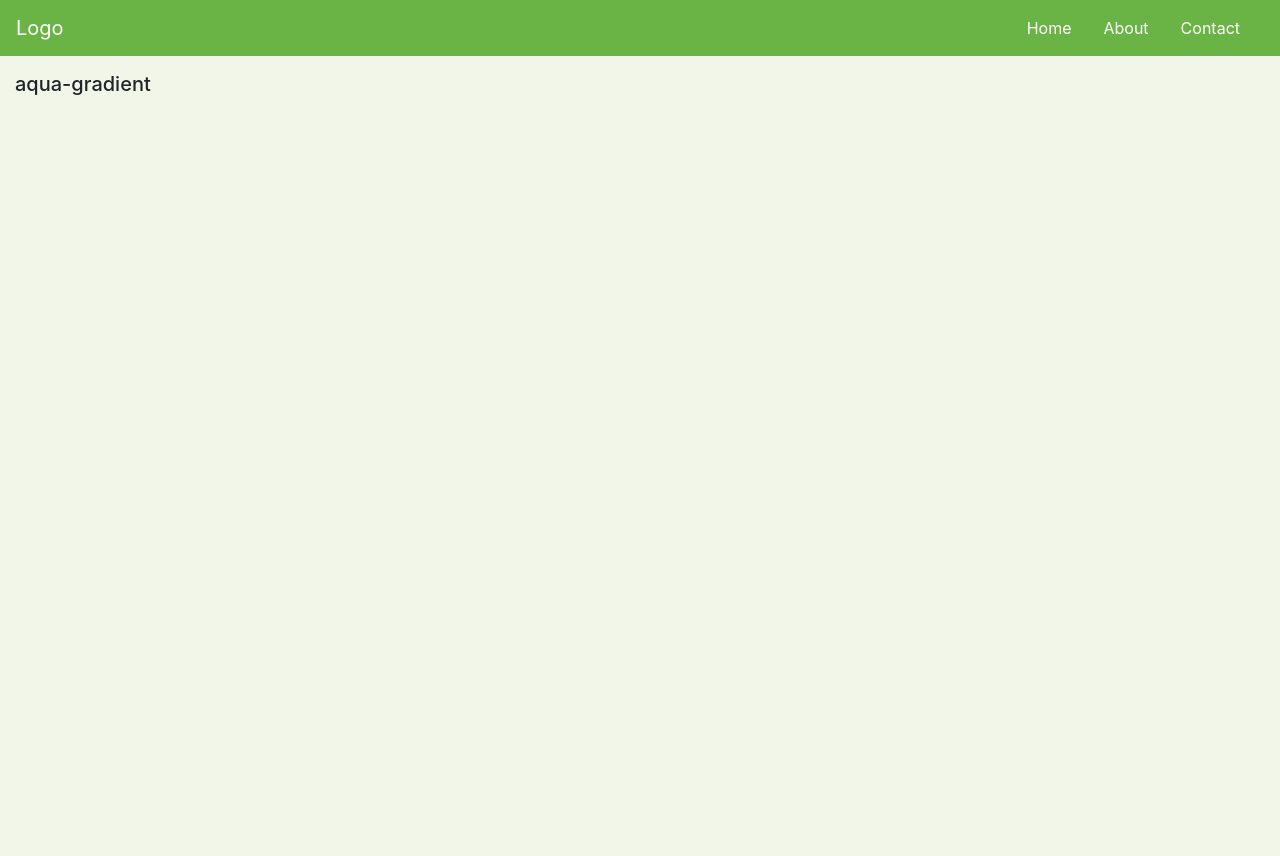
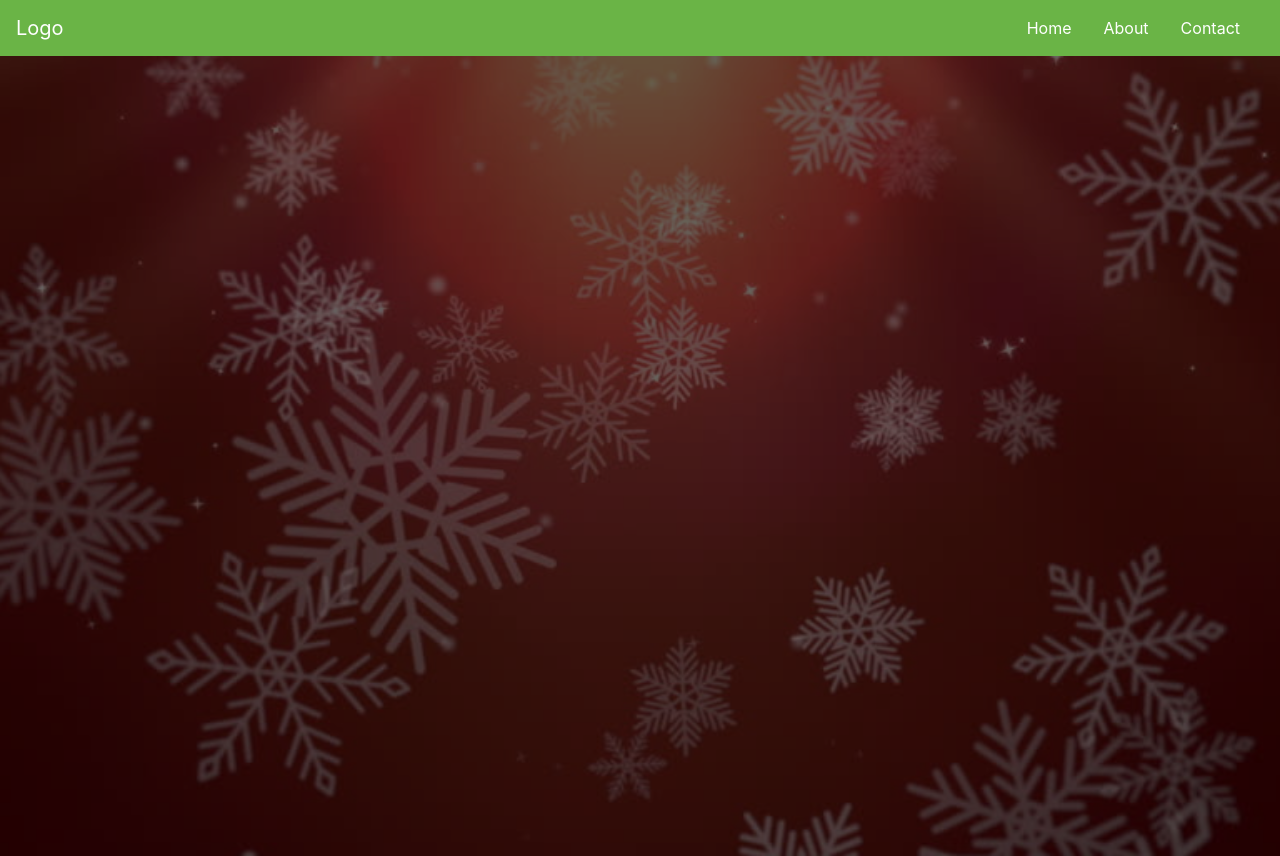
Before and after one commit to Jzhang0107/realWage, a Flask app: page / in a window 1280 px wide. Before the commit the page ends 95 px from the top, so only its background shows below. Run offline with Flask 2, Linux system fonts and the light colour scheme; some libraries are stand-ins or nearby versions.

Commit message:
frontend background changes and directory changes

```diff
--- a/frontend/templates/css/main.css
+++ b/frontend/templates/css/main.css
@@ -27,3 +27,19 @@ body
 {
   justify-content: flex-end;
 }
+.header
+{
+  background-image: url("images/header-background.jpg");
+  background-size: cover;
+  background-position: center;
+  position: relative;
+}
+.overlay
+{
+  position: absolute;
+  min-height: 100%;
+  min-width: 100%;
+  left: 0;
+  top: 0;
+  background: rgba(0, 0, 0, 0.6);
+}
--- a/frontend/templates/index.html
+++ b/frontend/templates/index.html
@@ -12,11 +12,11 @@
   <body>
     <script src="jquery-3.4.1.js"></script>
     <script src="bootstrap/js/bootstrap.min.js"></script>
+    <script src="main.js"></script>
+
     <nav class="navbar navbar-expand-md">
 
       <a class="navbar-brand" href="#">Logo</a>
-
-    </div>
 
       <button class="navbar-toggler navbar-dark" type="button" data-toggle="collapse" data-target="#main-navigation">
         <span class="navbar-toggler-icon"></span>
@@ -37,10 +37,9 @@
       </div>
     </nav>
 
-    <div class="col-md-3 mb-4">
-      <div class="aqua-gradient color-block mb-3 mx-auto rounded-circle z-depth-1"></div>
-      <h5 class="mb-0">aqua-gradient</h5>
-    </div>
+    <header class="page-header header container-fluid">
+      <div class="overlay"></div>
+    </header>
 
   </body>
 </html>
--- /dev/null
+++ b/frontend/templates/main.js
@@ -0,0 +1,4 @@
+$(document).ready(function()
+{
+  $('.header').height($(window).height());
+})
```
Also changed, not shown: frontend/templates/css/images/header-background.jpg (added).
